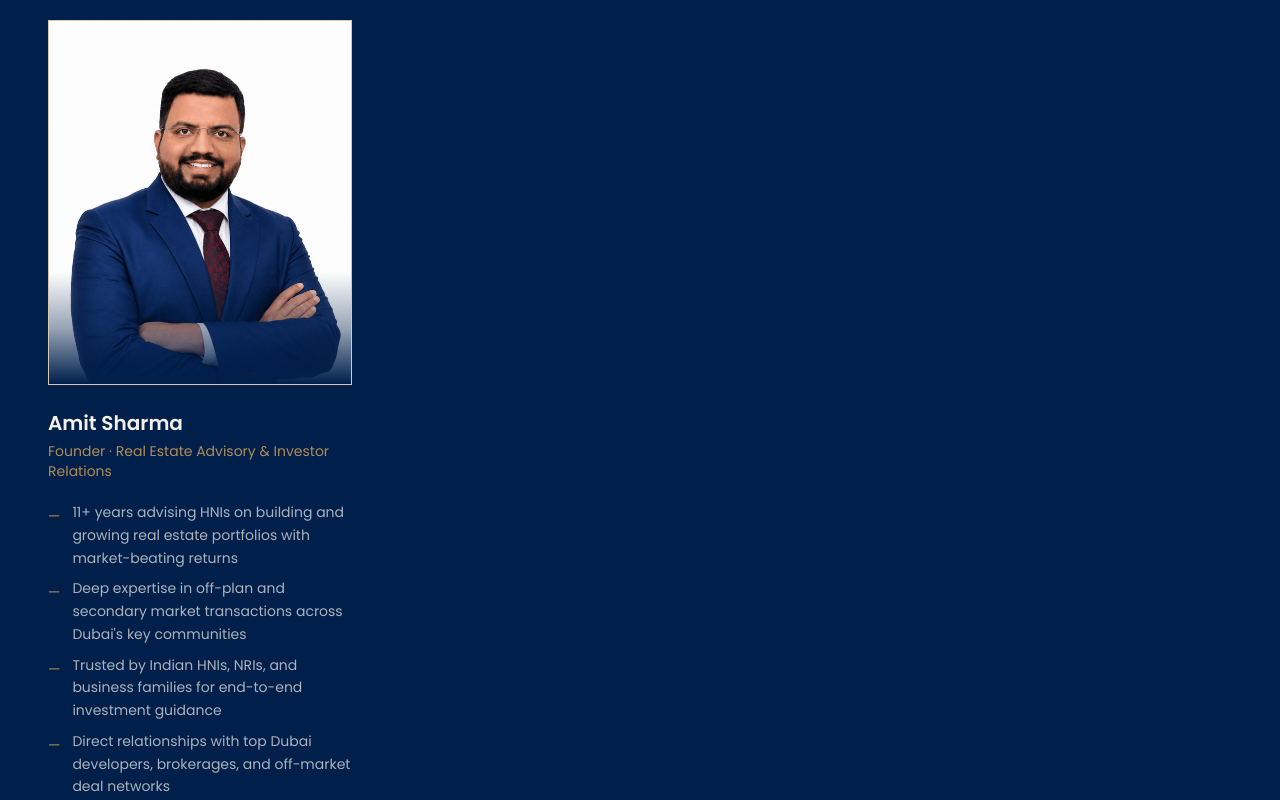
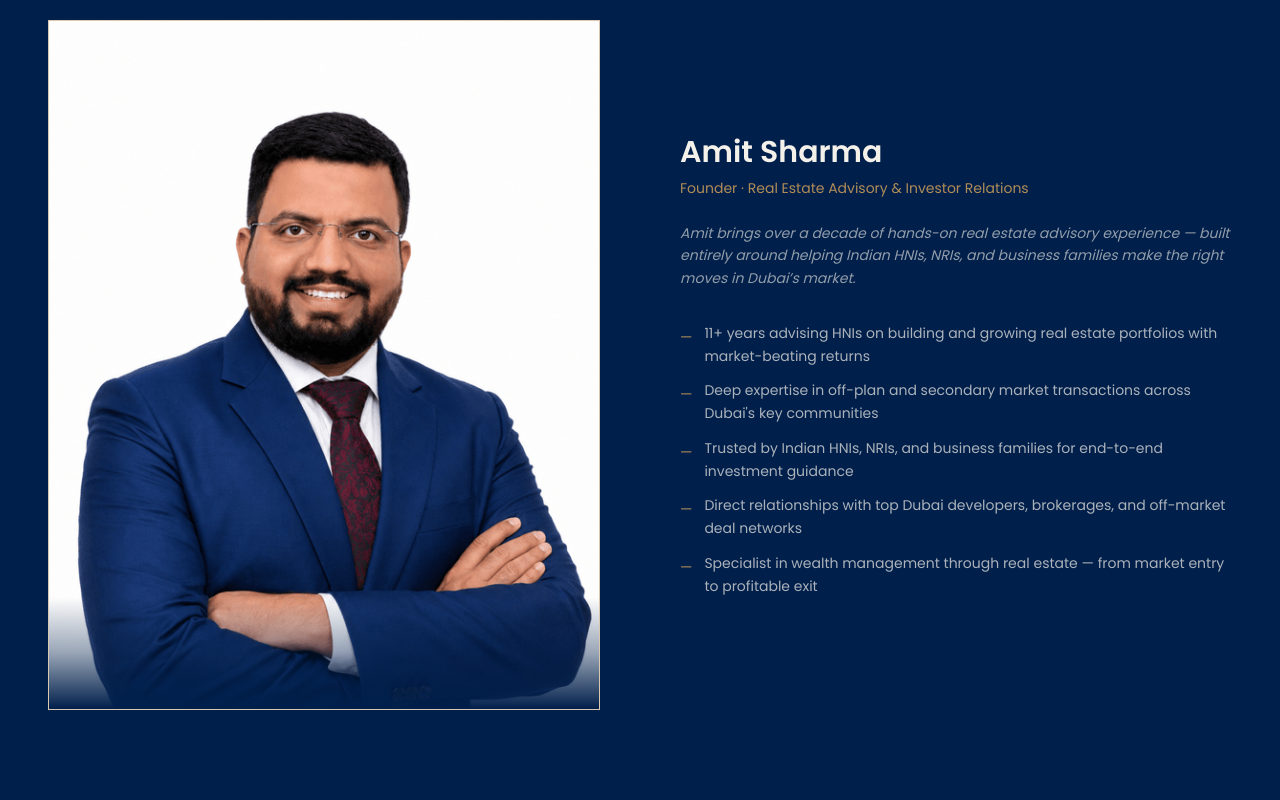
Before and after one commit to seikiproperties/website, a Next.js app: page / in a window 1280 px wide. Shown: the part 3440-4240 px from the top of the page. Built offline with nearby package versions, Linux system fonts and the light colour scheme.

Commit message:
Fix founder section layout on homepage

```diff
--- a/src/components/home/Founders.tsx
+++ b/src/components/home/Founders.tsx
@@ -16,21 +16,32 @@ export default function Founders() {
           </p>
         </div>
 
-        <div className="grid grid-cols-1 md:grid-cols-2 gap-10 lg:gap-16 max-w-2xl">
-          <div>
-            <div className="relative aspect-[5/6] overflow-hidden mb-6 border border-gold/30 bg-cream-dark">
+        {/* Full-width two-column layout — photo left, bio right */}
+        <div className="grid grid-cols-1 lg:grid-cols-2 gap-12 lg:gap-20 items-center">
+          {/* Photo */}
+          <div className="relative aspect-[4/5] overflow-hidden border border-gold/30 bg-cream-dark">
             <Image
               src="/images/founder-amit.png"
-                alt="Portrait of Amit Sharma"
+              alt="Portrait of Amit Sharma, Founder of Seiki Properties"
               fill
               className="object-cover object-top"
-                sizes="(max-width: 768px) 100vw, 50vw"
+              sizes="(max-width: 1024px) 100vw, 50vw"
             />
             <div className="absolute bottom-0 left-0 right-0 h-28 bg-gradient-to-t from-navy via-navy/40 to-transparent pointer-events-none" />
           </div>
-            <h3 className="text-xl font-semibold">Amit Sharma</h3>
-            <p className="text-gold text-sm mt-1 mb-5">Founder · Real Estate Advisory & Investor Relations</p>
-            <ul className="space-y-2">
+
+          {/* Bio */}
+          <div>
+            <h3 className="text-2xl md:text-3xl font-semibold">Amit Sharma</h3>
+            <p className="text-gold text-sm mt-2 mb-6">
+              Founder · Real Estate Advisory & Investor Relations
+            </p>
+            <p className="text-cream/60 text-sm leading-relaxed mb-8 italic">
+              Amit brings over a decade of hands-on real estate advisory
+              experience — built entirely around helping Indian HNIs, NRIs, and
+              business families make the right moves in Dubai&rsquo;s market.
+            </p>
+            <ul className="space-y-3">
               {[
                 "11+ years advising HNIs on building and growing real estate portfolios with market-beating returns",
                 "Deep expertise in off-plan and secondary market transactions across Dubai's key communities",
```
Lines whose indentation alone changed are shown as unchanged.
